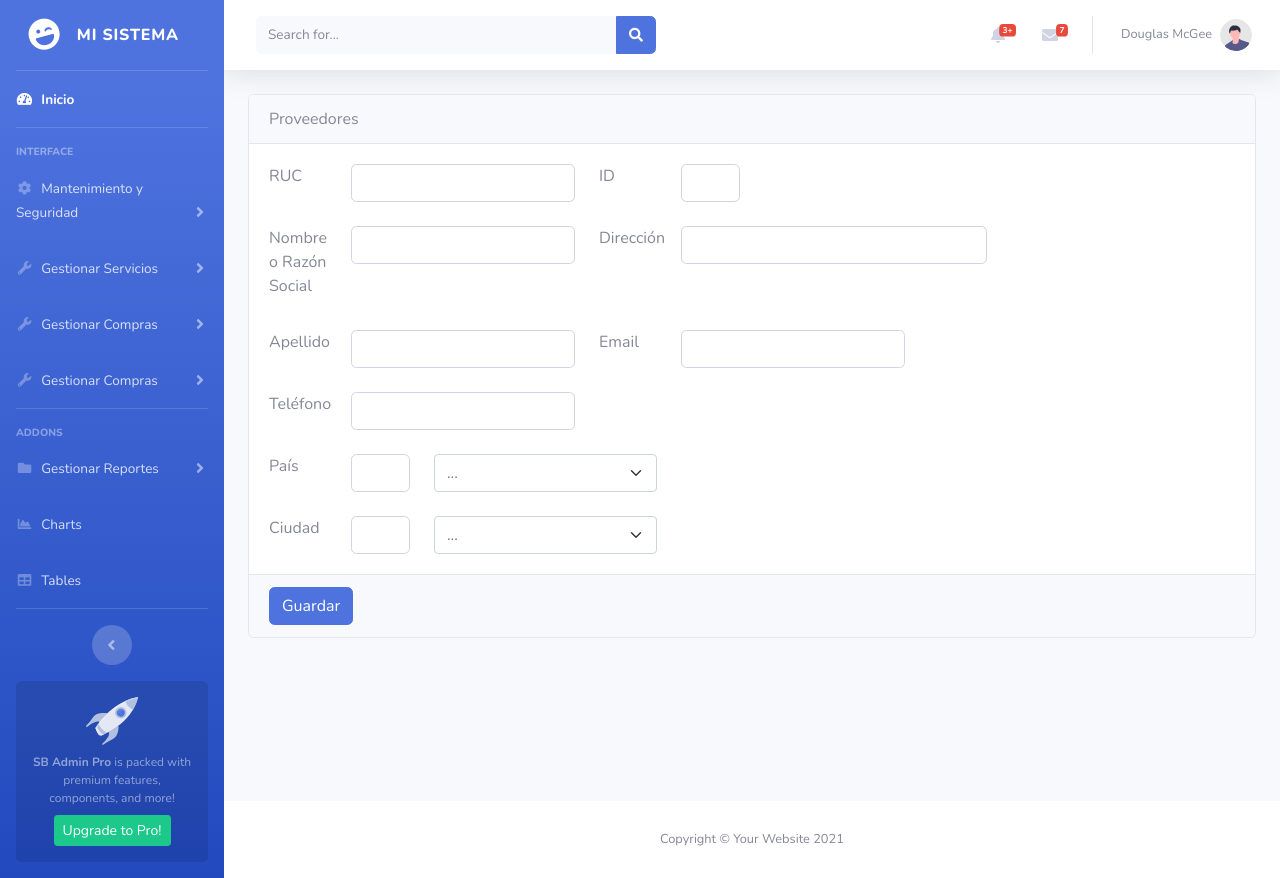
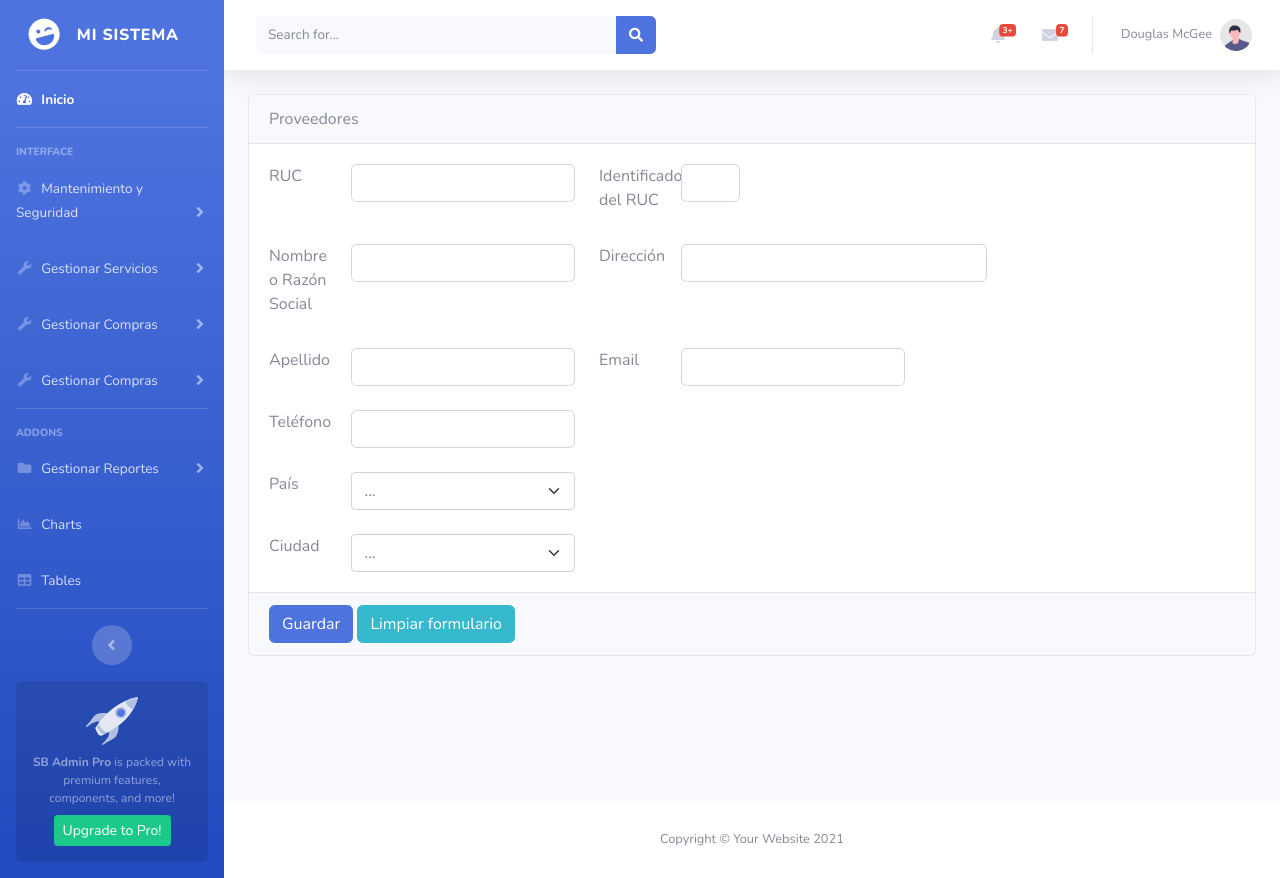
Before and after one commit to gallopeladoprofe/juan-project-python, a Flask app: page /referencial/proveedor/agregar-proveedor in a window 1280 px wide. Run offline with Flask 3, Linux system fonts and the light colour scheme; data that the repository does not hold is empty; some libraries are stand-ins or nearby versions.

Commit message:
chore: validacion de formulario en javascript

```diff
--- a/app/rutas/referencial/modulo_1/proveedor/templates/agregar-proveedor.html
+++ b/app/rutas/referencial/modulo_1/proveedor/templates/agregar-proveedor.html
@@ -4,23 +4,23 @@
 {% block titulo_pagina %}Proveedores{% endblock %}
 
 {% block dinamico %}
-
+<form action="" method="post" id="frm">
   <div class="card">
     <div class="card-header">Proveedores</div>
     <div class="card-body">
-        <!-- RUC y ID -->
+        <!-- RUC y Identificador del RUC -->
         <div class="row g-3">
             <div class="col col-md-1">
                 <label for="txtruc" class="visually-hidden">RUC</label>
             </div>
             <div class="col col-md-3">
-              <input type="text" class="form-control" name="txtruc">
+              <input type="text" class="form-control" name="txtruc" id="txtruc" required>
             </div>
             <div class="col col-md-1">
-                <label for="inputPassword2" class="visually-hidden">ID</label>
+                <label for="inputPassword2" class="visually-hidden">Identificador del RUC</label>
             </div>
             <div class="col col-md-1">
-              <input type="text" class="form-control" name="txtid">
+              <input type="text" class="form-control" name="txtid" id="txtid" autocomplete="off" required>
             </div>
         </div>
         <!--  -->
@@ -30,13 +30,13 @@
                <label for="txtruc" class="visually-hidden">Nombre o Razón Social</label>
            </div>
            <div class="col col-md-3">
-             <input type="text" class="form-control" name="txtrazon">
+             <input type="text" class="form-control" name="txtrazon" id="txtrazon">
            </div>
            <div class="col col-md-1">
                <label for="inputPassword2" class="visually-hidden">Dirección</label>
            </div>
            <div class="col col-md-4">
-             <input type="text" class="form-control" name="txtdirección">
+             <input type="text" class="form-control" name="txtdirección" id="txtdirección" autocomplete="off" required>
            </div>
         </div>
         <!--  -->
@@ -46,13 +46,13 @@
                 <label for="txtapellido" class="visually-hidden">Apellido</label>
             </div>
             <div class="col col-md-3">
-              <input type="text" class="form-control" na,e="txtapellido">
+              <input type="text" class="form-control" name="txtapellido" id="txtapellido" autocomplete="off" required>
             </div>
             <div class="col col-md-1">
                 <label for="txtemail" class="visually-hidden">Email</label>
             </div>
             <div class="col col-md-3">
-              <input type="text" class="form-control" name="txtemail">
+              <input type="text" class="form-control" name="txtemail" id="txtemail" autocomplete="off" required>
             </div>
          </div>
          <!--  -->
@@ -62,7 +62,7 @@
                 <label for="txttelefono" class="visually-hidden">Teléfono</label>
             </div>
             <div class="col col-md-3">
-              <input type="text" class="form-control" name="txttelefono">
+              <input type="text" class="form-control" name="txttelefono" id="txttelefono" autocomplete="off" required>
             </div>
         </div>
         <!--  -->
@@ -70,9 +70,6 @@
         <div class="row g-3 pt-4">
             <div class="col col-md-1">
                 <label for="txtidpais" class="visually-hidden">País</label>
-            </div>
-            <div class="col col-md-1">
-              <input type="text" class="form-control" name="txtidpais">
             </div>
             <div class="col col-md-3">
               <select class="form-control" name="selpais">
@@ -91,9 +88,6 @@
             <div class="col col-md-1">
                 <label for="txtidciudad" class="visually-hidden">Ciudad</label>
             </div>
-            <div class="col col-md-1">
-              <input type="text" class="form-control" name="txtidciudad">
-            </div>
             <div class="col col-md-3">
               <select class="form-control" name="selciudad"></select>
             </div>
@@ -101,9 +95,11 @@
         <!--  -->
     </div>
     <div class="card-footer">
-      <button type="submit" class="btn btn-primary">Guardar</button>
+      <button type="submit" class="btn btn-primary" id="btnguardar">Guardar</button>
+      <button type="button" class="btn btn-info" id="btnlimpiar">Limpiar formulario</button>
     </div>
   </div>
+</form>
 
 {{ pintar_alerta(messages) }}
 {% endblock %}
@@ -111,6 +107,7 @@
 {% block mi_javascript %}
 <script>
   const getCiudadesByPaisUrl = (id) => `/referencial/ciudad/get-ciudad-by-idpais/${id}`;
+
   const addEvents = () => {
     $('select[name="selpais"], select[name="selciudad"]').select2({
       placeholder: "...",
@@ -130,7 +127,61 @@
         });
       }
     });
+    $('#frm').on('submit', function(e){
+      if(!validarFormulario()) {
+        e.preventDefault();
+      }
+    });
   }
+
+  const validarFormulario = () => {
+    const ruc = $('#txtruc').val();
+    const identificador_ruc = $('#txtid').val();
+    const razon = $('#txtrazon').val();
+    const dirección = $('#txtdirección').val();
+    const apellido = $('#txtapellido').val();
+    const email = $('#txtemail').val();
+    const telefono = $('#txttelefono').val();
+    const idpais = $('select[name=selpais]').val();
+    const idciudad = $('select[name=selciudad]').val();
+
+    let arrayMensajes = [];
+    if(!ruc) {
+      arrayMensajes.push("El ruc no debe estar vacio");
+    }
+    if(!identificador_ruc) {
+      arrayMensajes.push("El identificador_ruc no debe estar vacio");
+    }
+    if(!razon) {
+      arrayMensajes.push("El razon no debe estar vacio");
+    }
+    if(!dirección) {
+      arrayMensajes.push("El dirección no debe estar vacio");
+    }
+    if(!apellido) {
+      arrayMensajes.push("El apellido no debe estar vacio");
+    }
+    if(!email) {
+      arrayMensajes.push("El email no debe estar vacio");
+    }
+    if(!telefono) {
+      arrayMensajes.push("El telefono no debe estar vacio");
+    }
+    if(!idpais) {
+      arrayMensajes.push("El pais no debe estar vacio");
+    }
+    if(!idciudad) {
+      arrayMensajes.push("La ciudad no debe estar vacio");
+    }
+
+    if(arrayMensajes.length > 0) {
+      alert(arrayMensajes.join());
+      return false;
+    }
+    return true;
+
+  }
+
   //main function
   $(function(){
     addEvents();
```
